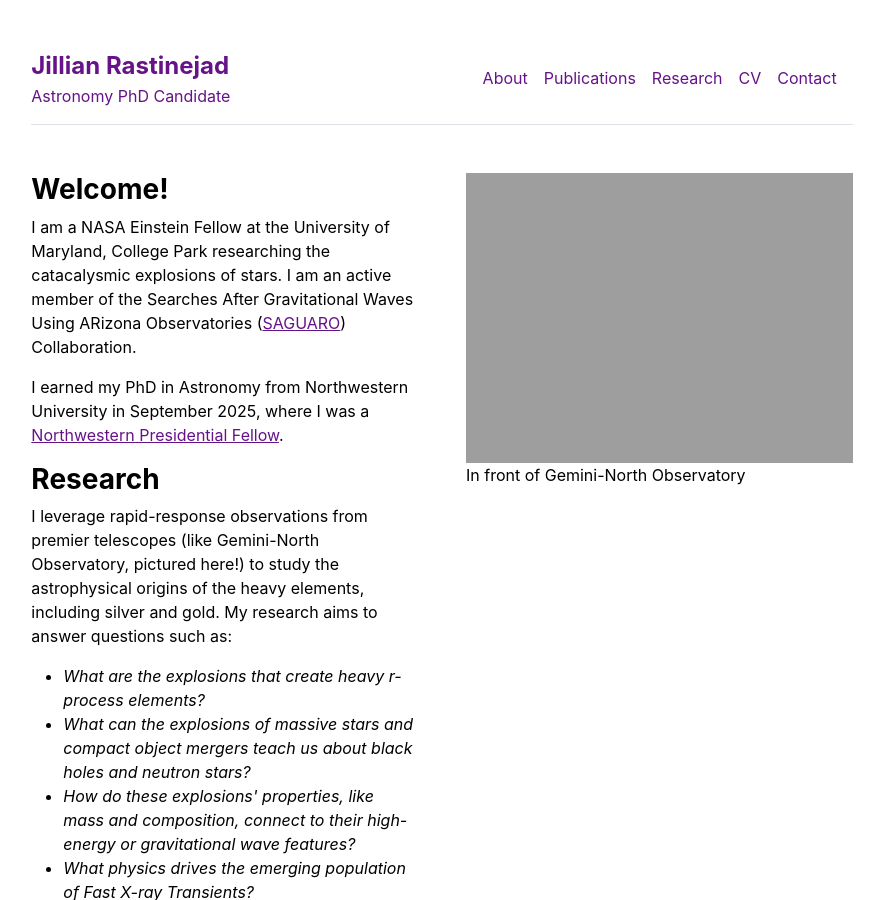
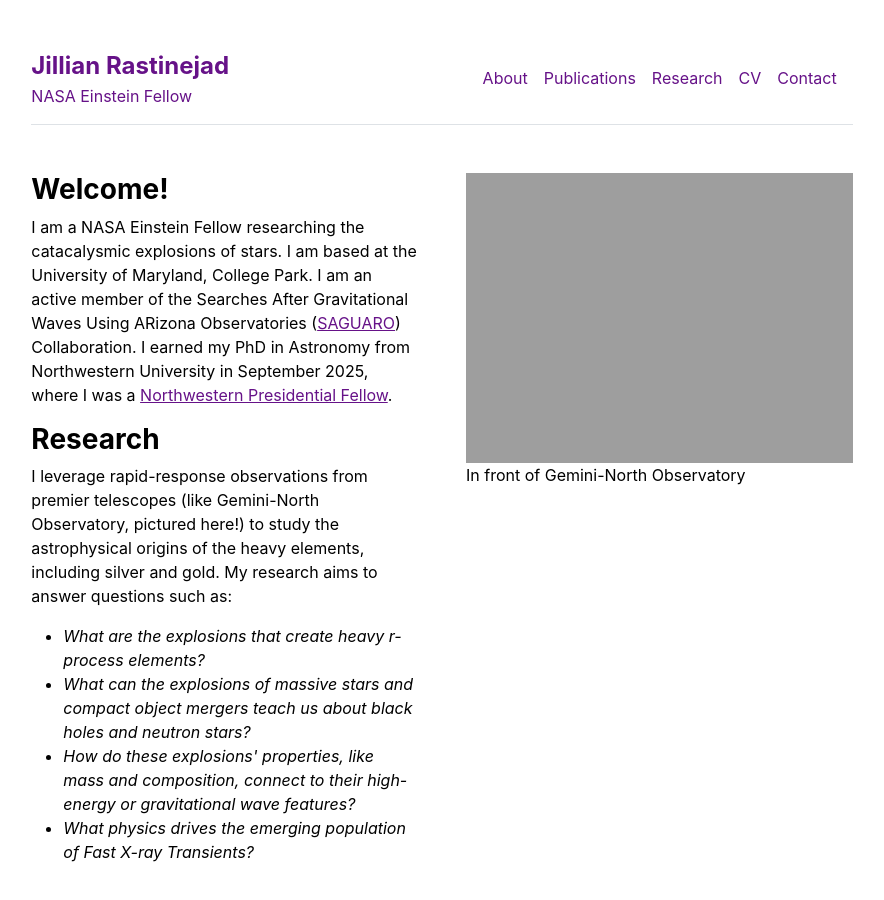
Before and after one commit to jrastinejad/jrastinejad.github.io, a Jekyll site: the page built from index.md, in a window 1280 px wide and 900 px high. Shown: the whole window, without its empty margins (198-1082 px from the left). Built offline with Jekyll 4.4.1, drawn with Linux system fonts in a browser that asks for light colours.

Commit message:
Fixing header

```diff
--- a/_config.yml
+++ b/_config.yml
@@ -1,4 +1,4 @@
 url: "" # the base hostname & protocol for your site, e.g. http://example.com
 baseurl: "" # the subpath of your site, e.g. /blog
 title: "Jillian Rastinejad" #
-description: "Astronomy PhD Candidate"
+description: "NASA Einstein Fellow"
--- a/_layouts/home.html
+++ b/_layouts/home.html
@@ -5,8 +5,8 @@ layout: default
 <div class="row g-5 mb-5">
   <div class="col-md-6">
     <h3 class="fw-bold">Welcome!</h3>
-    <p>I am a NASA Einstein Fellow at the University of Maryland, College Park researching the catacalysmic explosions of stars.
-      I am an active member of the Searches After Gravitational Waves Using ARizona Observatories (<a href="https://saguaro-mma.github.io">SAGUARO</a>) Collaboration.</p>
+    <p>I am a NASA Einstein Fellow researching the catacalysmic explosions of stars. I am based at the University of Maryland, College Park.
+      I am an active member of the Searches After Gravitational Waves Using ARizona Observatories (<a href="https://saguaro-mma.github.io">SAGUARO</a>) Collaboration.
       I earned my PhD in Astronomy from Northwestern University in September 2025,
       where I was a <a href="https://www.tgs.northwestern.edu/funding/fellowships-and-grants/internal-fellowships-grants/presidential-fellowship-winners/fellowship-winners.html">Northwestern Presidential Fellow</a>.
     </p>
```
